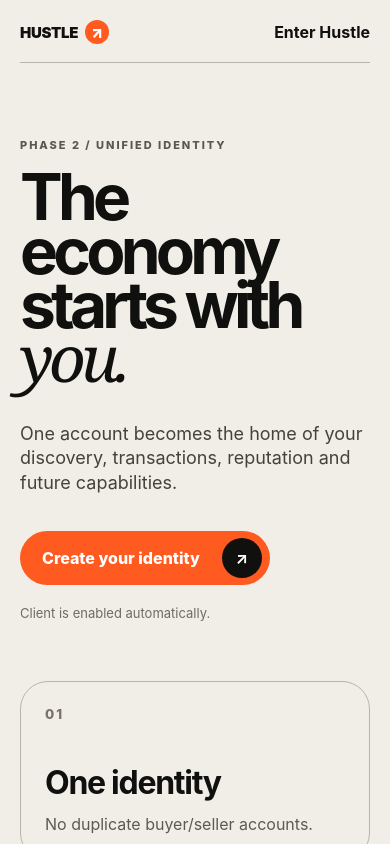
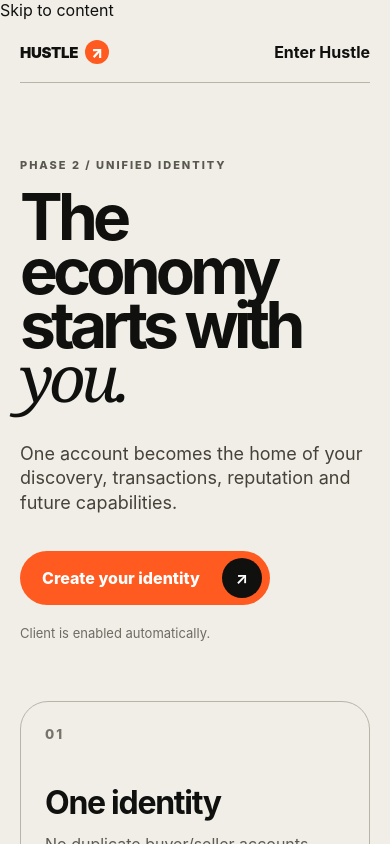
Before and after one commit to realxpen/hustle-economy-of-you, a Next.js app in the folder apps/web/: page / in a window 390 px wide. Shown: the top 844 px of the page. Built offline with nearby package versions, Linux system fonts and the light colour scheme; no server answers.

Commit message:
feat(ux): mount shared mobile dock and skip link; update product metadata

```diff
--- a/apps/web/app/layout.tsx
+++ b/apps/web/app/layout.tsx
@@ -1,11 +1,12 @@
 import type { Metadata } from "next";
 import "./globals.css";
+import { HustleMobileNav } from "../components/navigation/hustle-mobile-nav";
 
 export const metadata: Metadata = {
   title: "Hustle — The Economy of You",
-  description: "Hustle technical foundation preview"
+  description: "Discover people through what they make, do, and share. Find Hustlers. Get It Done."
 };
 
 export default function RootLayout({ children }: Readonly<{ children: React.ReactNode }>) {
-  return <html lang="en"><body>{children}</body></html>;
+  return <html lang="en"><body><a className="h-skip-link" href="#hustle-page-content">Skip to content</a><div id="hustle-page-content" tabIndex={-1}>{children}</div><HustleMobileNav /></body></html>;
 }
```
